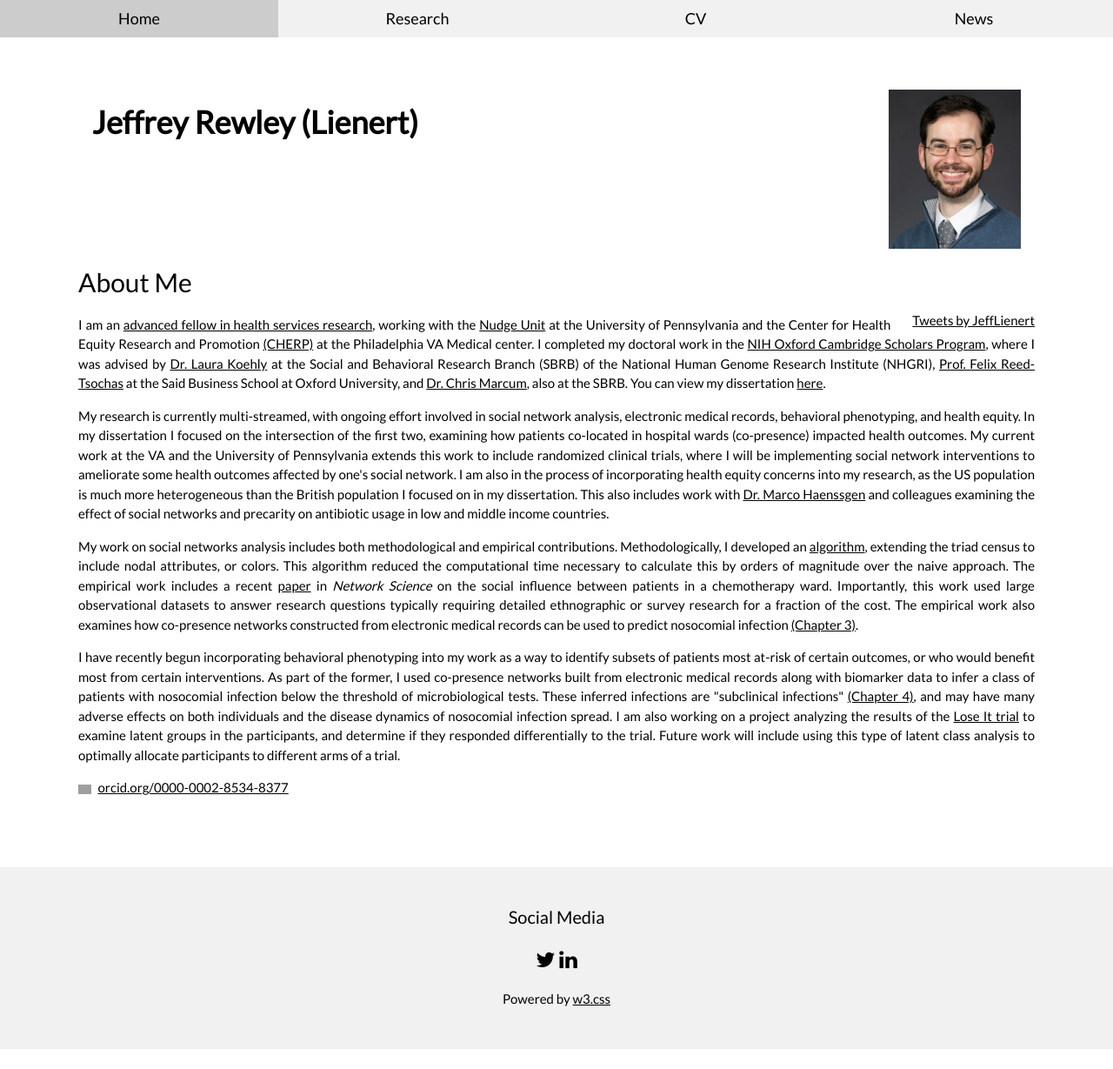
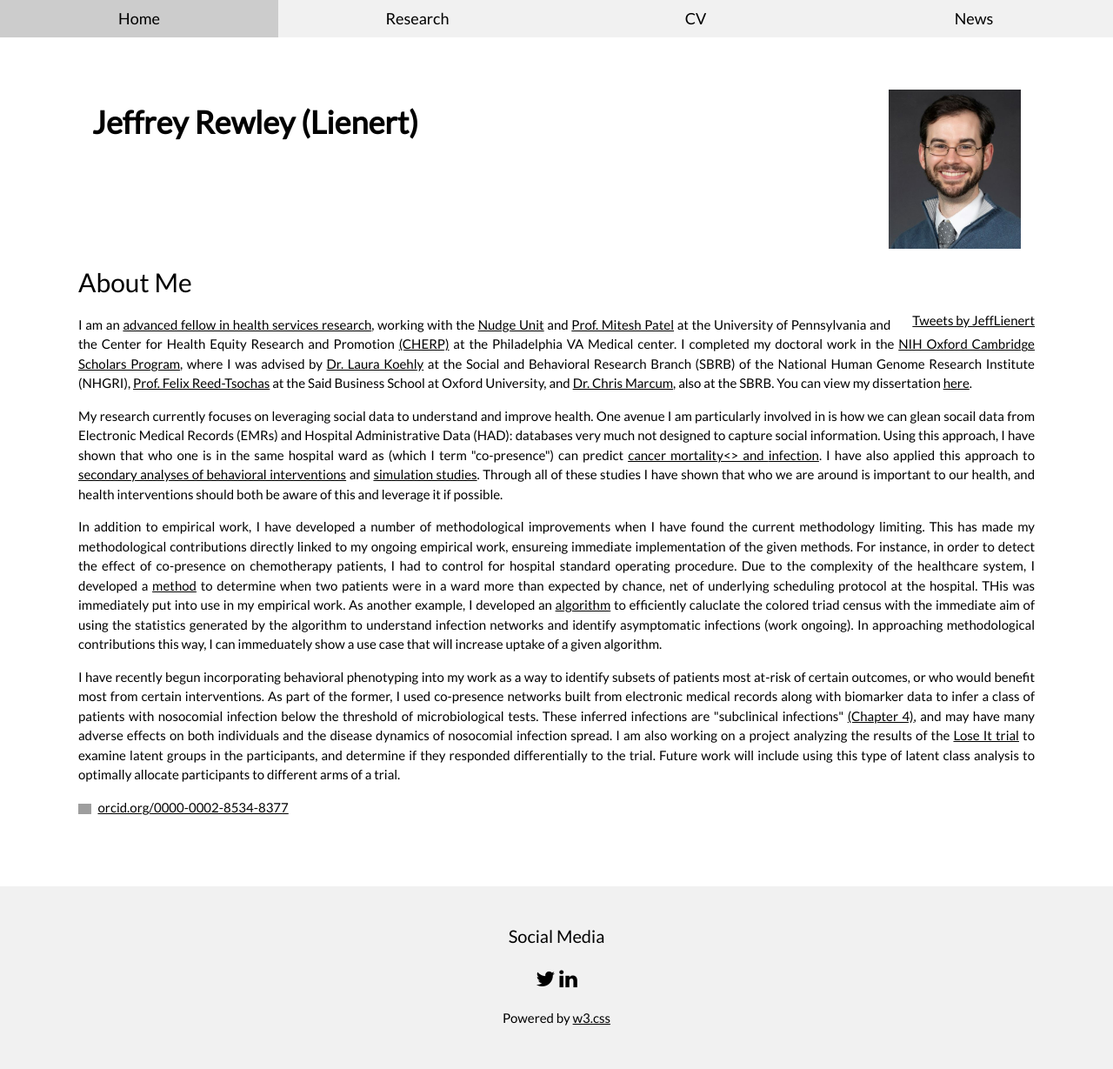
Before and after one commit to jlienert/jlienert.github.io, a Jekyll site: the page built from index.html, in a window 1280 px wide and 1229 px high. Shown: the whole window at 87% size. Built offline with Jekyll 4.4.1, drawn with Linux system fonts in a browser that asks for light colours; comment, search, counter and statistics services are not loaded; grey boxes are pictures that could not be loaded.

Commit message:
Update index.html

```diff
--- a/index.html
+++ b/index.html
@@ -18,34 +18,37 @@ title: Jeffrey Rewley (Lienert)
 <h2> About Me </h2>
 
 <div style="float:right">
-<a class="twitter-timeline" data-width="350" data-height="900" href="https://twitter.com/JeffLienert?ref_src=twsrc%5Etfw" style="margin-left:25px;float:right">Tweets by JeffLienert</a> <script async src="https://platform.twitter.com/widgets.js" charset="utf-8"></script>
+<a class="twitter-timeline" data-width="350" data-height="750" href="https://twitter.com/JeffLienert?ref_src=twsrc%5Etfw" style="margin-left:25px;float:right">Tweets by JeffLienert</a> <script async src="https://platform.twitter.com/widgets.js" charset="utf-8"></script>
 </div>
 
 <p align=justify> I am an <a href="https://www.cherp.research.va.gov/research/CHERP_Health_Services_Research_Fellowship.asp">advanced fellow in health services research</a>, working with the
-  <a href="https://nudgeunit.upenn.edu/">Nudge Unit</a> at the University of Pennsylvania and the Center for Health Equity Research and Promotion
-  <a href="https://www.cherp.research.va.gov/">(CHERP)</a> at the Philadelphia VA Medical center. I completed my doctoral work in the
+  <a href="https://nudgeunit.upenn.edu/">Nudge Unit</a> and <a href="https://www.med.upenn.edu/apps/faculty/index.php/g275/p8156536">Prof. Mitesh Patel</a> at the University of Pennsylvania
+  and the Center for Health Equity Research and Promotion <a href="https://www.cherp.research.va.gov/">(CHERP)</a> at the Philadelphia VA Medical center. I completed my doctoral work in the
   <a href="https://oxcam.gpp.nih.gov/">NIH Oxford Cambridge Scholars Program</a>, where I was advised by
   <a href="https://www.genome.gov/14514804/koehly-group/">Dr. Laura Koehly</a> at the Social and Behavioral Research Branch (SBRB) of the National Human Genome Research Institute (NHGRI),
   <a href="https://www.sbs.ox.ac.uk/community/people/felix-reed-tsochas">Prof. Felix Reed-Tsochas</a> at the Said Business School at Oxford University, and
   <a href="http://www.chrismarcum.com/index.php">Dr. Chris Marcum</a>, also at the SBRB. You can view my dissertation <a href="https://ora.ox.ac.uk/objects/uuid:e19e3a20-f154-4a67-bc3c-2e82bee9c845">here</a>.
 </p>
 
-<p align=justify> My research is currently multi-streamed, with ongoing effort involved in social network analysis, electronic medical records, behavioral phenotyping, and health equity. In my dissertation I
-  focused on the intersection of the first two, examining how patients co-located in hospital wards (co-presence) impacted health outcomes. My current work at the VA and the University of
-  Pennsylvania extends this work to include randomized clinical trials, where I will be implementing social network interventions to ameliorate some health outcomes affected by one's social
-  network. I am also in the process of incorporating health equity concerns into my research, as the US population is much more heterogeneous than the British population I focused on in my
-  dissertation. This also includes work with <a href="https://warwick.ac.uk/fac/arts/schoolforcross-facultystudies/gsd/aboutus/peoplenew/marcohaenssgen/">Dr. Marco Haenssgen</a>
-  and colleagues examining the effect of social networks and precarity on antibiotic usage in low and middle income countries.
-</p>
+<p align=justify> My research currently focuses on leveraging social data to understand and improve health. One avenue I am particularly involved in is how we can glean socail data from Electronic Medical
+  Records (EMRs) and Hospital Administrative Data (HAD): databases very much not designed to capture social information. Using this approach, I have shown that who one is in the same hospital ward as
+  (which I term "co-presence") can predict
+  <a href="https://www.cambridge.org/core/journals/network-science/article/social-influence-on-5year-survival-in-a-longitudinal-chemotherapy-ward-copresence-network/4E08D5F5A0D332AA5BB119310833A244">
+  cancer mortality<> and <a href="https://www.journalofhospitalinfection.com/article/S0195-6701(20)30362-5/fulltext">infection</a>.
+  I have also applied this approach to <a href="https://journals.sagepub.com/doi/10.1177/0890117119892776">secondary analyses of behavioral interventions</a> and
+  <a href="https://journals.lww.com/epidem/Abstract/9000/Specimen_pooling_to_conserve_additional_testing.98377.aspx"> simulation studies</a>. Through all of these studies I have shown that who we
+  are around is important to our health, and health interventions should both be aware of this and leverage it if possible.
+  </p>
 
-<p align=justify> My work on social networks analysis includes both methodological and empirical contributions. Methodologically, I developed an
-  <a href="https://papers.ssrn.com/sol3/papers.cfm?abstract_id=3119068">algorithm</a>, extending the triad census to include nodal attributes, or colors. This algorithm reduced the
-  computational time necessary to calculate this by orders of magnitude over the naive approach. The empirical work includes a recent
-  <a href="https://www.cambridge.org/core/journals/network-science/article/social-influence-on-5year-survival-in-a-longitudinal-chemotherapy-ward-copresence-network/4E08D5F5A0D332AA5BB119310833A244">paper</a>
-  in <i>Network Science</i> on the social influence between patients in a chemotherapy ward. Importantly, this work used large observational datasets to answer research questions typically requiring
-  detailed ethnographic or survey research for a fraction of the cost. The empirical work also examines how co-presence networks constructed from electronic medical records can be used to
-  predict nosocomial infection <a href="https://ora.ox.ac.uk/objects/uuid:e19e3a20-f154-4a67-bc3c-2e82bee9c845">(Chapter 3)</a>.
-</p>
+<p align=justify> In addition to empirical work, I have developed a number of methodological improvements when I have found the current methodology limiting. This has made my methodological
+  contributions directly linked to my ongoing empirical work, ensureing immediate implementation of the given methods. For instance, in order to detect the effect of co-presence on
+  chemotherapy patients, I had to control for hospital standard operating procedure. Due to the complexity of the healthcare system, I developed a <a href="https://ieeexplore.ieee.org/document/9006148">
+  method</a> to determine when
+  two patients were in a ward more than expected by chance, net of underlying scheduling protocol at the hospital. THis was immediately put into use in my empirical work. As another example,
+  I developed an <a href="https://papers.ssrn.com/sol3/papers.cfm?abstract_id=3119068">algorithm</a> to efficiently caluclate the colored triad census with the immediate aim of using the statistics
+  generated by the algorithm to understand infection networks
+  and identify asymptomatic infections (work ongoing). In approaching methodological contributions this way, I can immeduately show a use case that will increase uptake of a given algorithm.
+  </p>
 
 <p align=justify> I have recently begun incorporating behavioral phenotyping into my work as a way to identify subsets of patients most at-risk of certain outcomes, or who would benefit most from certain interventions.
   As part of the former, I used co-presence networks built from electronic medical records along with biomarker data to infer a class of patients with nosocomial infection below the threshold of
```
